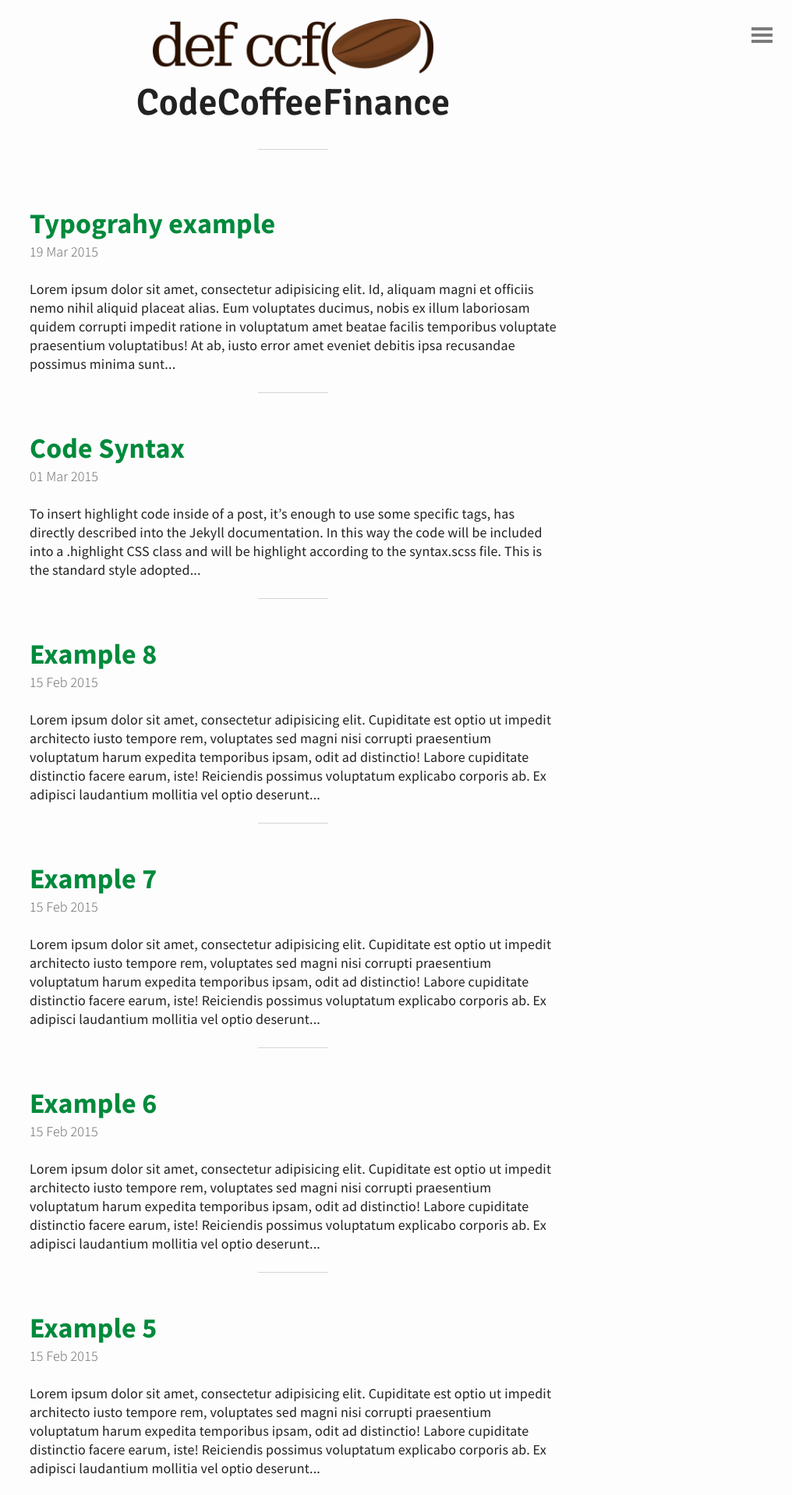
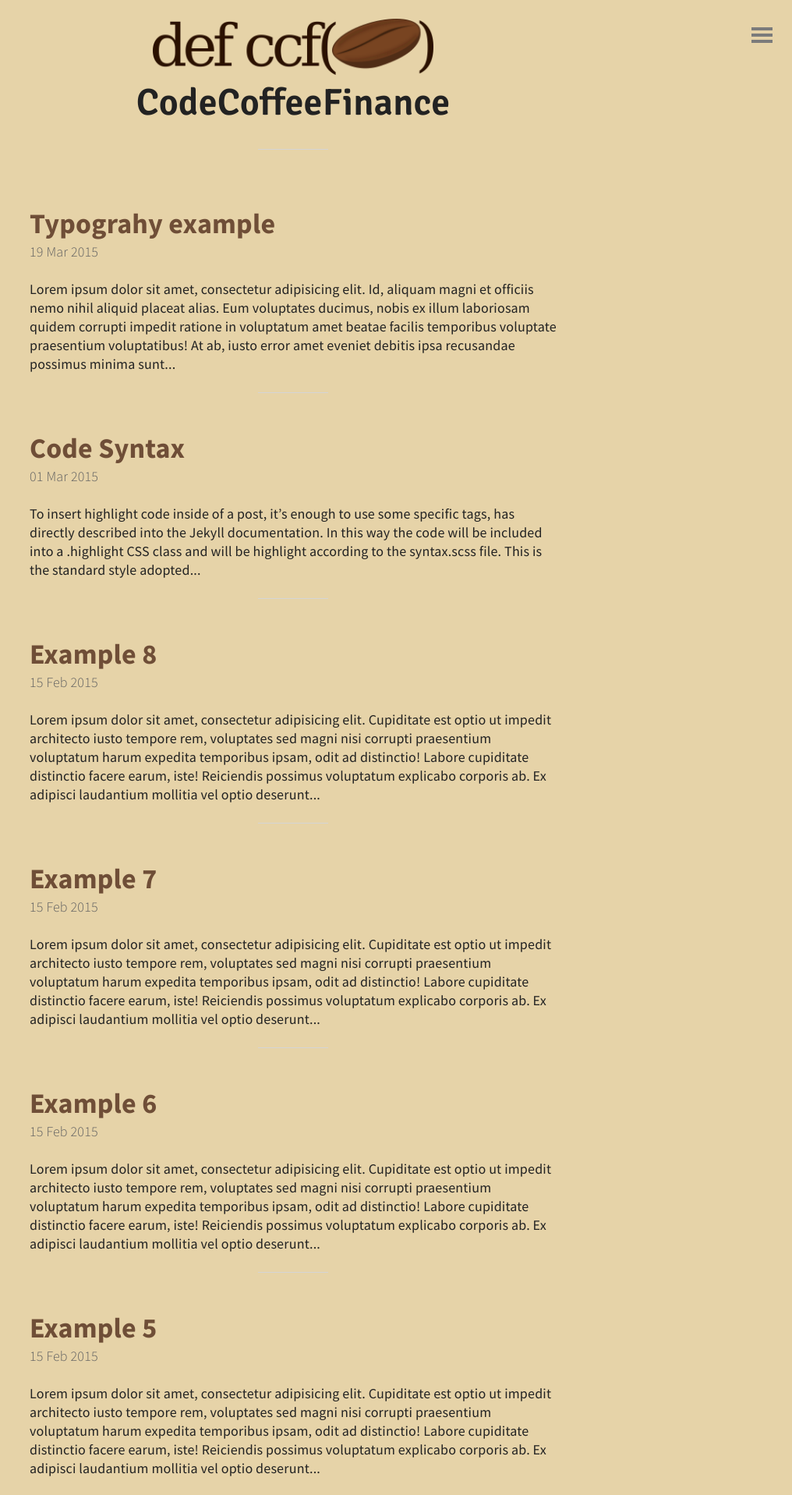
Before and after one commit to codecoffeefinance/codecoffeefinance.github.io, a Jekyll site: the page built from index.html, in a window 1280 px wide. Shown: the top 1917 px of the page at 78% size, without its empty margins (264-1280 px from the left). Built offline with Jekyll 4.4.1, drawn with Linux system fonts in a browser that asks for light colours; the list of posts is cut into pages by our own code.

Commit message:
Update base.scss

```diff
--- a/_sass/base.scss
+++ b/_sass/base.scss
@@ -18,8 +18,8 @@ html, body, h1, h2, h3, h4, h5, h6, p, ul, ol, li, img {
 
 /*- Base color -*/
 
-$main-color: #008A3C;
-$background-color: #FDFDFD;
+$main-color: #6f4e37;
+$background-color: #E6D3A8;
 $text-color: #222222;
 
 /*- Base settings -*/
```
